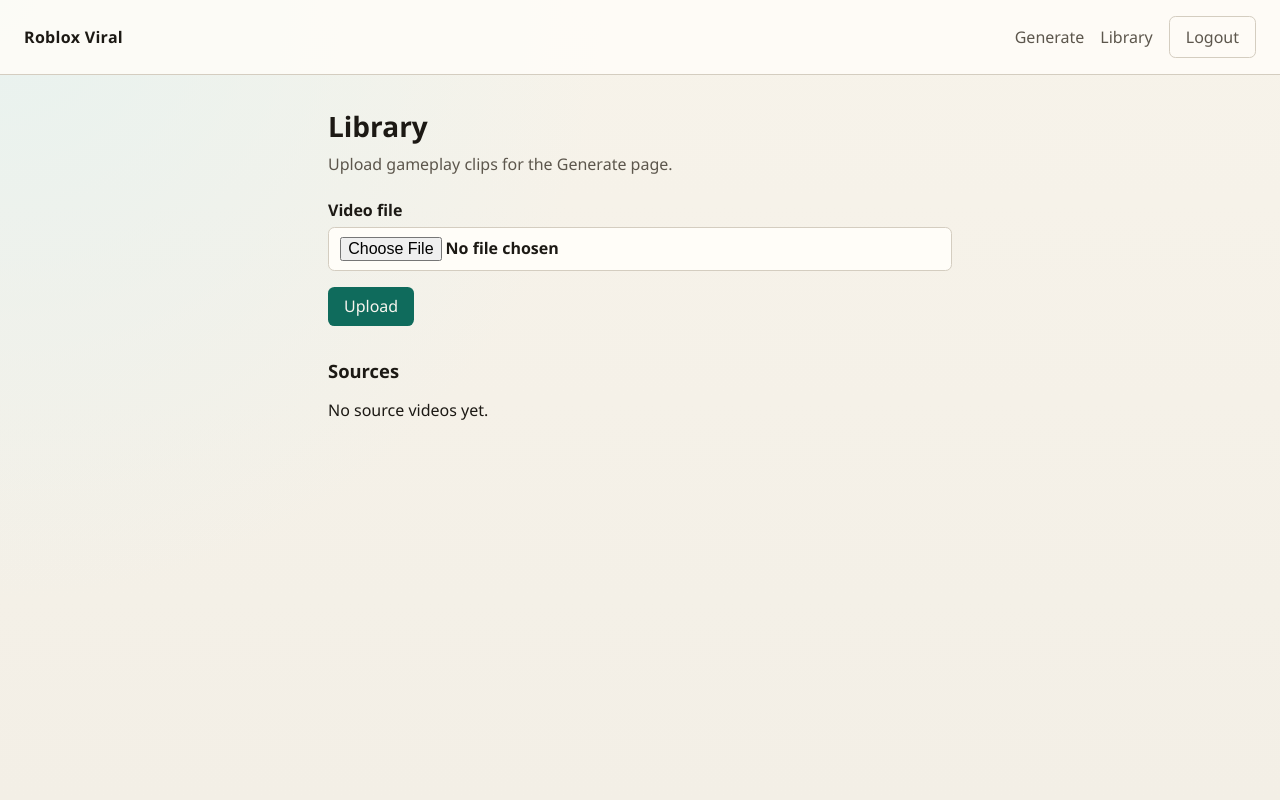
After one commit to gonereng/viral-roblox, a FastAPI app: template src/roblox_viral/web/templates/library.html in a window 1280 px wide. The commit adds this page. Run offline with FastAPI, Linux system fonts and the light colour scheme; the template is opened without the code that fills it, so the values that code supplies are empty; parts of the project's set-up code (start-up, migrations or seed data) failed here and were passed over.

Commit message:
feat(web): library, generate UI, and job API
Co-authored-by: Cursor <cursoragent@cursor.com>

```diff
--- a/src/roblox_viral/web/app.py
+++ b/src/roblox_viral/web/app.py
@@ -1,18 +1,34 @@
 from __future__ import annotations
 
 import secrets
+from dataclasses import asdict
 from pathlib import Path
 
-from fastapi import Depends, FastAPI, Form, Request
-from fastapi.responses import HTMLResponse, RedirectResponse, Response
+from fastapi import (
+    BackgroundTasks,
+    Depends,
+    FastAPI,
+    File,
+    Form,
+    HTTPException,
+    Request,
+    UploadFile,
+)
+from fastapi.responses import FileResponse, HTMLResponse, RedirectResponse, Response
+from fastapi.staticfiles import StaticFiles
 from fastapi.templating import Jinja2Templates
 from starlette.middleware.sessions import SessionMiddleware
-from starlette.status import HTTP_303_SEE_OTHER
+from starlette.status import HTTP_303_SEE_OTHER, HTTP_409_CONFLICT
 
 from roblox_viral.web.auth import require_login, set_authenticated
 from roblox_viral.web.config import Settings, get_settings
+from roblox_viral.web.jobs import BusyError, JobManager
+from roblox_viral.web.library import delete_source, list_sources, save_upload
+from roblox_viral.web.voices import DEFAULT_VOICE, VoiceInfo, list_english_voices
 
-TEMPLATES_DIR = Path(__file__).resolve().parent / "templates"
+WEB_DIR = Path(__file__).resolve().parent
+TEMPLATES_DIR = WEB_DIR / "templates"
+STATIC_DIR = WEB_DIR / "static"
 templates = Jinja2Templates(directory=str(TEMPLATES_DIR))
 
 
@@ -25,7 +41,9 @@ def create_app(settings: Settings | None = None) -> FastAPI:
 
     app = FastAPI(title="Roblox Viral")
     app.state.settings = settings
+    app.state.job_manager = JobManager()
     app.add_middleware(SessionMiddleware, secret_key=settings.app_secret)
+    app.mount("/static", StaticFiles(directory=str(STATIC_DIR)), name="static")
 
     @app.get("/health")
     def health() -> dict[str, str]:
@@ -66,15 +84,137 @@ def create_app(settings: Settings | None = None) -> FastAPI:
         return RedirectResponse("/login", status_code=HTTP_303_SEE_OTHER)
 
     @app.get("/", response_class=HTMLResponse)
-    def generate_placeholder(
+    async def generate_page(
         request: Request,
         _: None = Depends(require_login),
     ) -> HTMLResponse:
+        settings = request.app.state.settings
+        sources = list_sources(settings)
+        try:
+            voices = await list_english_voices()
+        except Exception:
+            voices = [VoiceInfo(DEFAULT_VOICE, "en-US", "Female")]
         return templates.TemplateResponse(
             request,
-            "base.html",
-            {},
+            "generate.html",
+            {
+                "sources": sources,
+                "voices": voices,
+                "default_voice": DEFAULT_VOICE,
+            },
         )
+
+    @app.get("/library", response_class=HTMLResponse)
+    def library_page(
+        request: Request,
+        _: None = Depends(require_login),
+    ) -> HTMLResponse:
+        settings = request.app.state.settings
+        return templates.TemplateResponse(
+            request,
+            "library.html",
+            {
+                "sources": list_sources(settings),
+                "error": None,
+            },
+        )
+
+    @app.post("/library/upload", response_model=None)
+    async def library_upload(
+        request: Request,
+        file: UploadFile = File(...),
+        _: None = Depends(require_login),
+    ) -> Response:
+        settings = request.app.state.settings
+        filename = file.filename or ""
+        data = await file.read()
+        try:
+            save_upload(settings, filename, data)
+        except ValueError as exc:
+            return templates.TemplateResponse(
+                request,
+                "library.html",
+                {
+                    "sources": list_sources(settings),
+                    "error": str(exc),
+                },
+                status_code=400,
+            )
+        return RedirectResponse("/library", status_code=HTTP_303_SEE_OTHER)
+
+    @app.post("/library/delete", response_model=None)
+    def library_delete(
+        request: Request,
+        name: str = Form(...),
+        _: None = Depends(require_login),
+    ) -> Response:
+        settings = request.app.state.settings
+        try:
+            delete_source(settings, name)
+        except (ValueError, FileNotFoundError) as exc:
+            return templates.TemplateResponse(
+                request,
+                "library.html",
+                {
+                    "sources": list_sources(settings),
+                    "error": str(exc),
+                },
+                status_code=400,
+            )
+        return RedirectResponse("/library", status_code=HTTP_303_SEE_OTHER)
+
+    @app.post("/api/jobs")
+    async def create_job(
+        request: Request,
+        background_tasks: BackgroundTasks,
+        _: None = Depends(require_login),
+    ) -> dict:
+        settings = request.app.state.settings
+        mgr: JobManager = request.app.state.job_manager
+        body = await request.json()
+        source_name = body.get("source_name", "")
+        story = body.get("story", "")
+        voice = body.get("voice") or DEFAULT_VOICE
+        try:
+            record = mgr.create(settings, source_name, story, voice)
+        except BusyError as exc:
+            raise HTTPException(
+                status_code=HTTP_409_CONFLICT,
+                detail=str(exc),
+            ) from exc
+        except (ValueError, FileNotFoundError) as exc:
+            raise HTTPException(status_code=400, detail=str(exc)) from exc
+        background_tasks.add_task(mgr.run_job, settings, record.id)
+        return {"id": record.id, "status": record.status}
+
+    @app.get("/api/jobs/{job_id}")
+    def get_job(
+        job_id: str,
+        request: Request,
+        _: None = Depends(require_login),
+    ) -> dict:
+        mgr: JobManager = request.app.state.job_manager
+        record = mgr.get(job_id)
+        if record is None:
+            raise HTTPException(status_code=404, detail="Job not found")
+        return asdict(record)
+
+    @app.get("/media/outputs/{name}")
+    def media_output(
+        name: str,
+        request: Request,
+        _: None = Depends(require_login),
+    ) -> FileResponse:
+        settings = request.app.state.settings
+        safe = Path(name).name
+        if safe != name or not safe:
+            raise HTTPException(status_code=400, detail="Invalid filename")
+        path = (settings.outputs_dir / safe).resolve()
+        if not str(path).startswith(str(settings.outputs_dir.resolve())):
+            raise HTTPException(status_code=400, detail="Invalid path")
+        if not path.is_file():
+            raise HTTPException(status_code=404, detail="Not found")
+        return FileResponse(path, media_type="video/mp4", filename=safe)
 
     return app
 
--- a/src/roblox_viral/web/auth.py
+++ b/src/roblox_viral/web/auth.py
@@ -1,7 +1,6 @@
 from __future__ import annotations
 
 from fastapi import HTTPException, Request
-from fastapi.responses import RedirectResponse
 from starlette.status import HTTP_303_SEE_OTHER, HTTP_401_UNAUTHORIZED
 
 
--- /dev/null
+++ b/src/roblox_viral/web/static/app.css
@@ -0,0 +1,179 @@
+:root {
+  --bg: #f3efe6;
+  --ink: #1c1914;
+  --muted: #5c564c;
+  --accent: #0f6b5c;
+  --accent-ink: #f7f4ee;
+  --line: #d4cdc0;
+  --error: #8b1e1e;
+  --surface: #fffdf8;
+  --font: "Segoe UI", "Helvetica Neue", sans-serif;
+}
+
+* {
+  box-sizing: border-box;
+}
+
+body {
+  margin: 0;
+  font-family: var(--font);
+  color: var(--ink);
+  background:
+    radial-gradient(circle at top left, #e8f2ef 0%, transparent 40%),
+    linear-gradient(180deg, #f7f3ea 0%, var(--bg) 100%);
+  min-height: 100vh;
+}
+
+a {
+  color: var(--accent);
+}
+
+.site-header {
+  display: flex;
+  align-items: center;
+  justify-content: space-between;
+  gap: 1rem;
+  padding: 1rem 1.5rem;
+  border-bottom: 1px solid var(--line);
+  background: rgba(255, 253, 248, 0.85);
+}
+
+.brand {
+  font-weight: 700;
+  text-decoration: none;
+  color: var(--ink);
+  letter-spacing: 0.02em;
+}
+
+nav {
+  display: flex;
+  align-items: center;
+  gap: 1rem;
+}
+
+nav a {
+  text-decoration: none;
+  color: var(--muted);
+}
+
+nav a:hover {
+  color: var(--ink);
+}
+
+.logout {
+  margin: 0;
+}
+
+main {
+  max-width: 42rem;
+  margin: 0 auto;
+  padding: 2rem 1.5rem 3rem;
+}
+
+h1 {
+  margin: 0 0 0.5rem;
+  font-size: 1.75rem;
+}
+
+h2 {
+  margin-top: 2rem;
+  font-size: 1.15rem;
+}
+
+.lede {
+  color: var(--muted);
+  margin-top: 0;
+}
+
+label {
+  display: grid;
+  gap: 0.4rem;
+  margin-bottom: 1rem;
+  font-weight: 600;
+}
+
+input[type="password"],
+input[type="file"],
+select,
+textarea {
+  font: inherit;
+  padding: 0.55rem 0.7rem;
+  border: 1px solid var(--line);
+  border-radius: 0.4rem;
+  background: var(--surface);
+  color: var(--ink);
+  width: 100%;
+}
+
+textarea {
+  resize: vertical;
+}
+
+button {
+  font: inherit;
+  cursor: pointer;
+  border: 0;
+  border-radius: 0.4rem;
+  padding: 0.55rem 1rem;
+  background: var(--accent);
+  color: var(--accent-ink);
+}
+
+button:disabled {
+  opacity: 0.55;
+  cursor: not-allowed;
+}
+
+.logout button {
+  background: transparent;
+  color: var(--muted);
+  border: 1px solid var(--line);
+}
+
+.progress,
+.result,
+.upload-form,
+.generate-form {
+  margin-top: 1.5rem;
+}
+
+.error {
+  color: var(--error);
+}
+
+.source-list {
+  list-style: none;
+  padding: 0;
+  margin: 0;
+}
+
+.source-list li {
+  display: flex;
+  flex-wrap: wrap;
+  align-items: center;
+  gap: 0.75rem;
+  padding: 0.75rem 0;
+  border-bottom: 1px solid var(--line);
+}
+
+.source-list .meta {
+  color: var(--muted);
+  font-size: 0.9rem;
+}
+
+.inline-form {
+  margin-left: auto;
+}
+
+.inline-form button {
+  background: transparent;
+  color: var(--error);
+  border: 1px solid var(--line);
+}
+
+#player {
+  width: 100%;
+  max-height: 70vh;
+  background: #111;
+  border-radius: 0.4rem;
+}
--- a/src/roblox_viral/web/templates/base.html
+++ b/src/roblox_viral/web/templates/base.html
@@ -4,13 +4,24 @@
   <meta charset="utf-8">
   <meta name="viewport" content="width=device-width, initial-scale=1">
   <title>{% block title %}Roblox Viral{% endblock %}</title>
+  <link rel="stylesheet" href="/static/app.css">
 </head>
 <body>
-  <header>
-    <a href="/">Roblox Viral</a>
+  {% block header %}
+  <header class="site-header">
+    <a class="brand" href="/">Roblox Viral</a>
+    <nav>
+      <a href="/">Generate</a>
+      <a href="/library">Library</a>
+      <form class="logout" method="post" action="/logout">
+        <button type="submit">Logout</button>
+      </form>
+    </nav>
   </header>
+  {% endblock %}
   <main>
     {% block content %}{% endblock %}
   </main>
+  {% block scripts %}{% endblock %}
 </body>
 </html>
--- /dev/null
+++ b/src/roblox_viral/web/templates/library.html
@@ -0,0 +1,36 @@
+{% extends "base.html" %}
+{% block title %}Library — Roblox Viral{% endblock %}
+{% block content %}
+  <h1>Library</h1>
+  <p class="lede">Upload gameplay clips for the Generate page.</p>
+
+  {% if error %}
+  <p class="error">{{ error }}</p>
+  {% endif %}
+
+  <form class="upload-form" method="post" action="/library/upload" enctype="multipart/form-data">
+    <label>
+      Video file
+      <input type="file" name="file" accept=".mp4,.mov,.webm,.mkv,video/*" required>
+    </label>
+    <button type="submit">Upload</button>
+  </form>
+
+  <h2>Sources</h2>
+  {% if sources %}
+  <ul class="source-list">
+    {% for s in sources %}
+    <li>
+      <span>{{ s.name }}</span>
+      <span class="meta">{{ s.size_bytes }} bytes</span>
+      <form method="post" action="/library/delete" class="inline-form">
+        <input type="hidden" name="name" value="{{ s.name }}">
+        <button type="submit">Delete</button>
+      </form>
+    </li>
+    {% endfor %}
+  </ul>
+  {% else %}
+  <p>No source videos yet.</p>
+  {% endif %}
+{% endblock %}
```
Also changed, not shown: src/roblox_viral/web/static/app.js (added, +120 -0 lines), src/roblox_viral/web/templates/generate.html (added, +52 -0 lines), src/roblox_viral/web/templates/login.html (+6 -1 lines), tests/web/test_api.py (added, +164 -0 lines), tests/web/test_auth_routes.py (+7 -0 lines).
